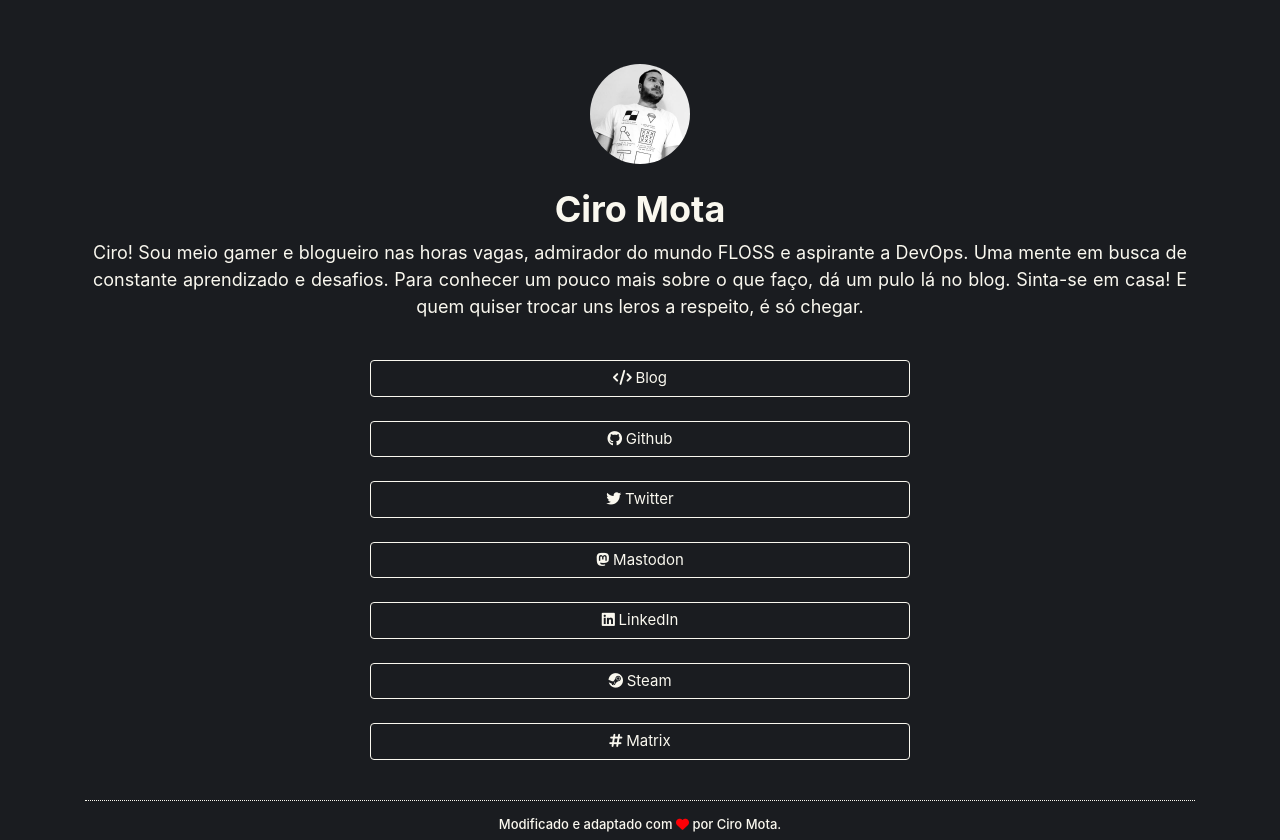
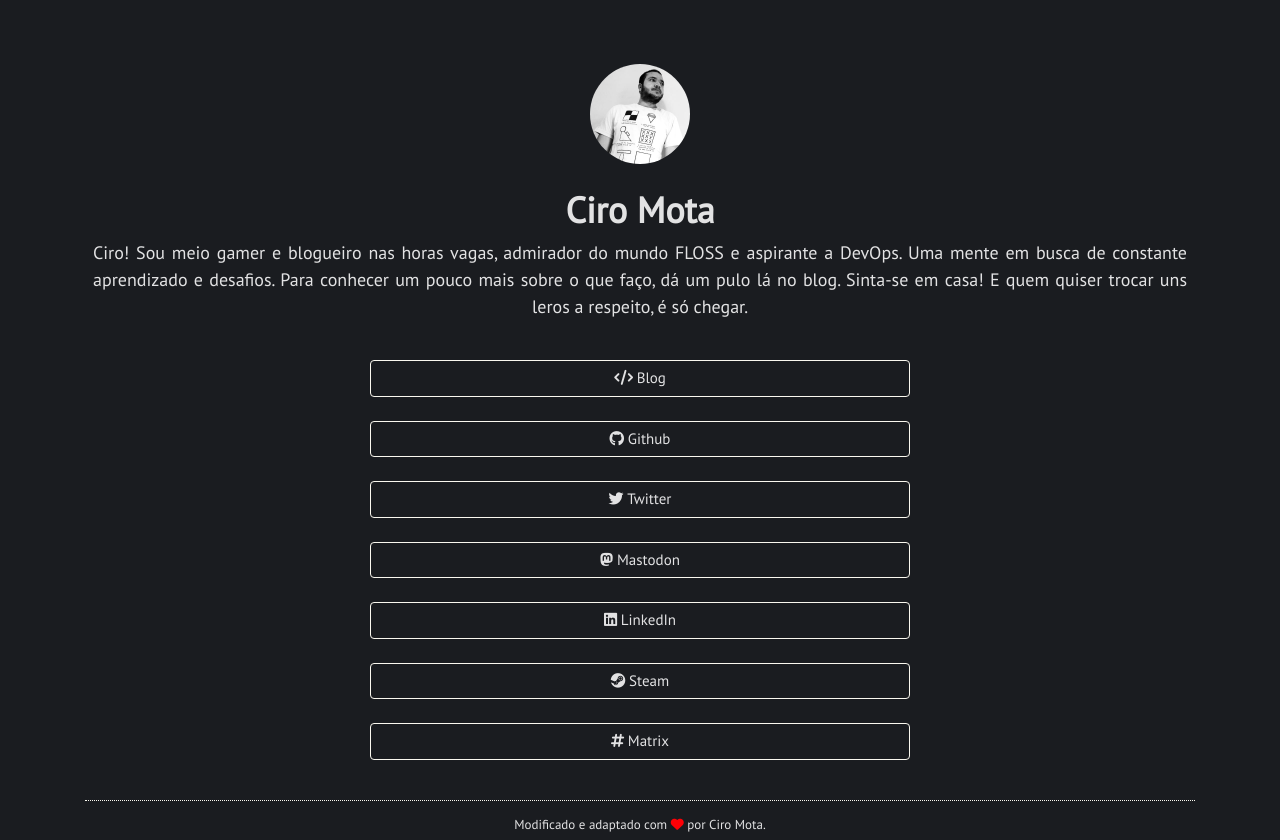
Before and after one commit to ciro-mota/linkfree, a plain HTML site: page index.html in a window 1280 px wide. Drawn offline with nearby package versions, Linux system fonts and the light colour scheme.

Commit message:
feat: Change body font.

```diff
--- a/css/style.css
+++ b/css/style.css
@@ -1,3 +1,5 @@
+@import url('https://fonts.googleapis.com/css2?family=PT+Sans&display=swap');
+
 @media only screen and (max-width: 600px) {
   .container {
     max-width: 300px;
@@ -15,23 +17,24 @@
 
 body{
   background-color: #1a1c20;
+  font-family: "PT Sans", Helvetica, Arial, sans-serif;
 }
 
 h5{
-  color: #faf8ef;
+  color: #e2e2e3;
   text-align: center;
   font-weight: bold;
   font-size: 36px;
 }
 
 h6{
-  color: #faf8ef;
+  color: #e2e2e3;
   text-align: center;
   font-size: 13px;
 }
 
 .name{
-  color: #faf8ef;
+  color: #e2e2e3;
 }
 
 p {
@@ -39,7 +42,7 @@ p {
   -moz-text-align-last: center;
   text-align-last: center;
   font-size: 18px;
-  color: #faf8ef;
+  color: #e2e2e3;
 }
 
 img {
@@ -47,7 +50,7 @@ img {
 }
 
 .btn {
-  color: #faf8ef;
+  color: #e2e2e3;
   font-size: 15px;
   border: 0.5px solid #faf8ef;
 }
```
